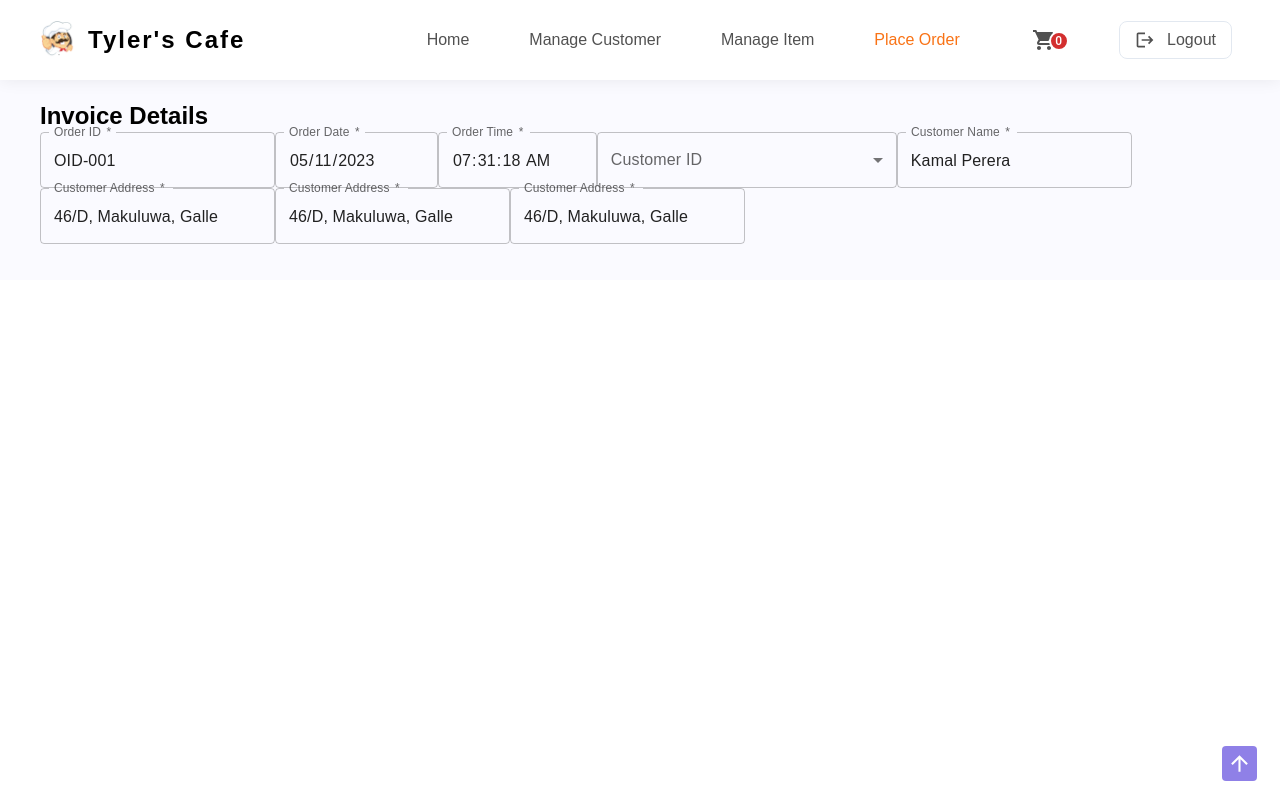
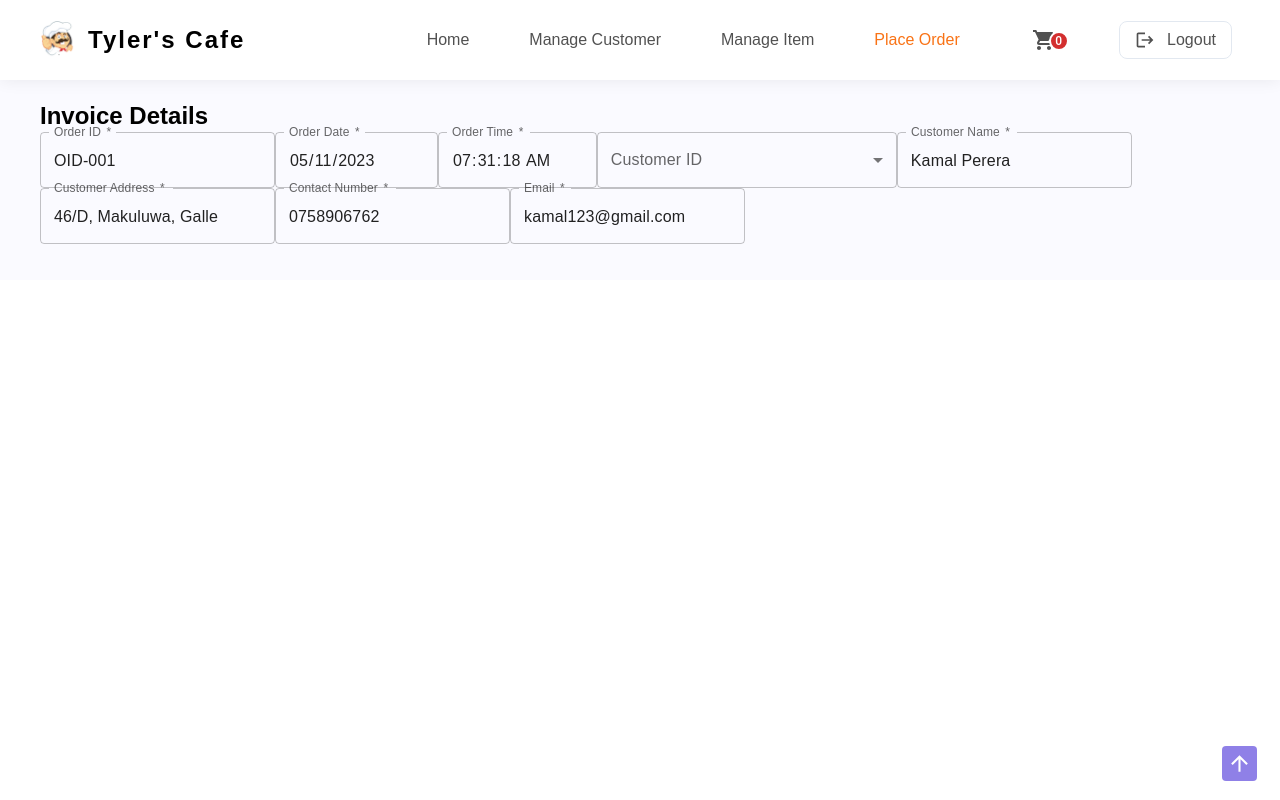
Before and after one commit to AshanSandeep06/Food-Shop-System, a React (Create React App) app in the folder frontend/: page /place_order in a window 1280 px wide. Built offline with nearby package versions, Linux system fonts and the light colour scheme.

Commit message:
Content Updated in PlaceOrderForm Component

```diff
--- a/frontend/src/pages/AdminPages/PlaceOrderForm/PlaceOrderForm.tsx
+++ b/frontend/src/pages/AdminPages/PlaceOrderForm/PlaceOrderForm.tsx
@@ -134,26 +134,26 @@ const PlaceOrderForm = () => {
           />
 
           <TextField
-            label="Customer Address"
+            label="Contact Number"
             type="text"
             variant="outlined"
-            name="customerAddress"
-            placeholder="Customer Address"
+            name="customerContact"
+            placeholder="Contact Number"
             required
-            defaultValue="46/D, Makuluwa, Galle"
+            defaultValue="0758906762"
             InputProps={{
               readOnly: true,
             }}
           />
 
           <TextField
-            label="Customer Address"
+            label="Email"
             type="text"
             variant="outlined"
-            name="customerAddress"
-            placeholder="Customer Address"
+            name="customerEmail"
+            placeholder="Email"
             required
-            defaultValue="46/D, Makuluwa, Galle"
+            defaultValue="kamal123@gmail.com"
             InputProps={{
               readOnly: true,
             }}
```
